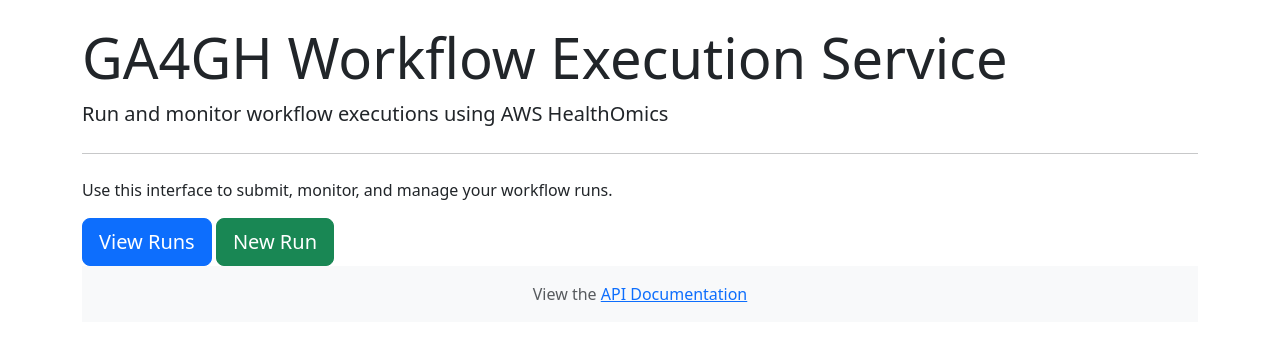
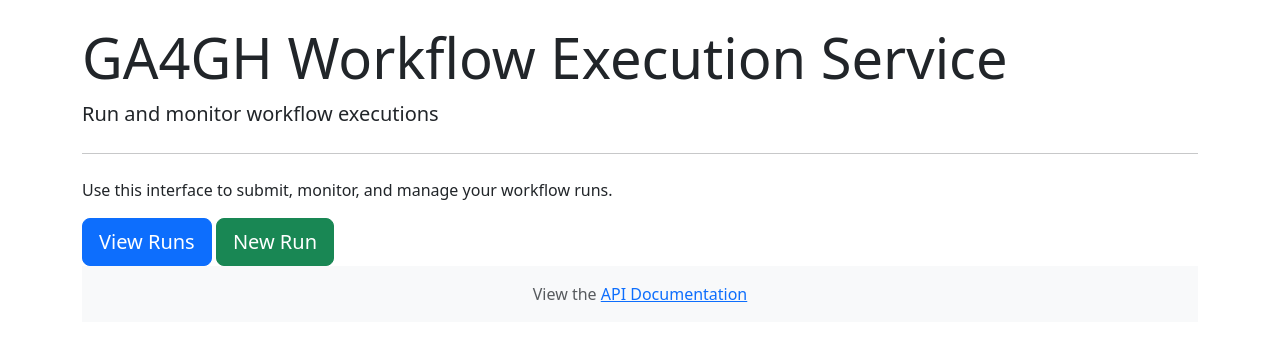
Before and after one commit to NGS360/GA4GH-WES-API-Service, a Flask app: page / in a window 1280 px wide. Shown: the part 56-397 px from the top of the page. Run offline with Flask 3, Linux system fonts and the light colour scheme; some libraries are stand-ins or nearby versions.

Commit message:
Remove reference to AWS Omics

```diff
--- a/app/templates/index.html
+++ b/app/templates/index.html
@@ -3,7 +3,7 @@
 {% block content %}
 <div class="jumbotron">
     <h1 class="display-4">GA4GH Workflow Execution Service</h1>
-    <p class="lead">Run and monitor workflow executions using AWS HealthOmics</p>
+    <p class="lead">Run and monitor workflow executions</p>
     <hr class="my-4">
     <p>Use this interface to submit, monitor, and manage your workflow runs.</p>
     <a class="btn btn-primary btn-lg" href="{{ url_for('web.runs') }}" role="button">View Runs</a>
```
